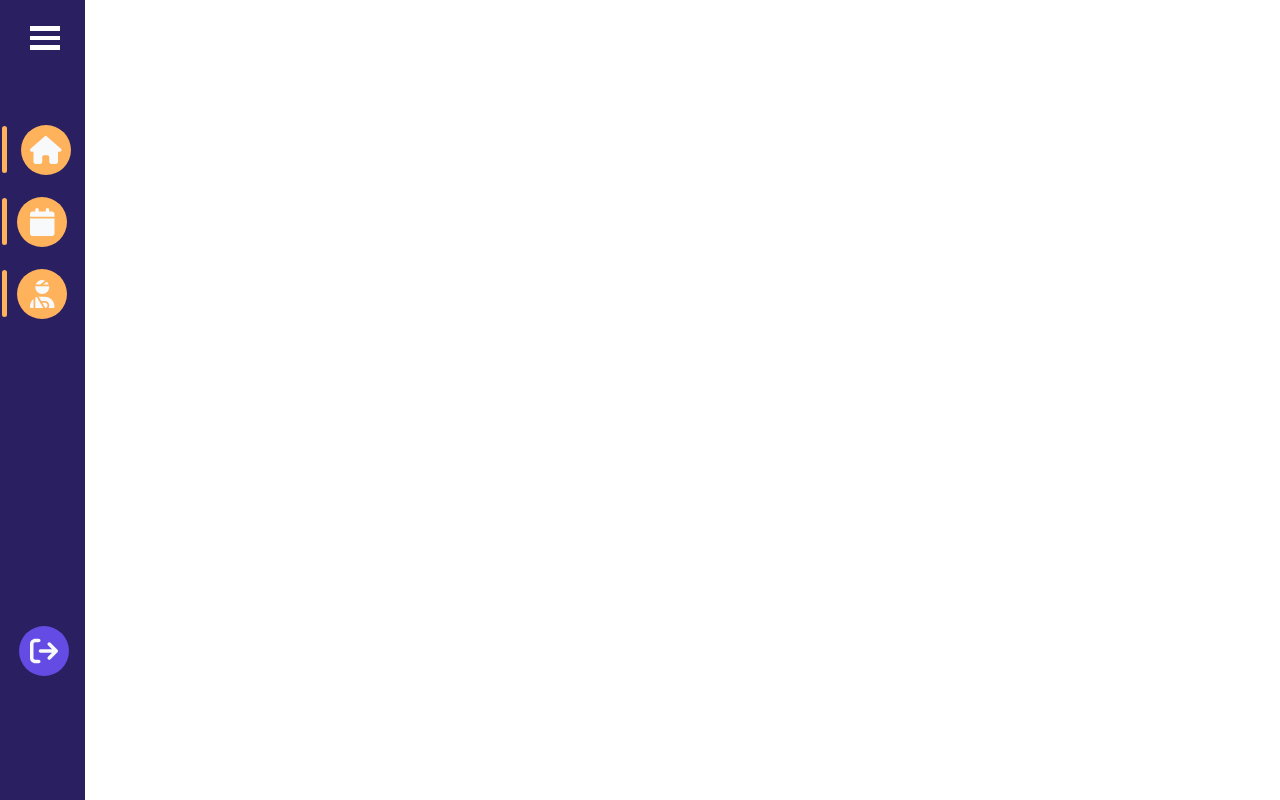
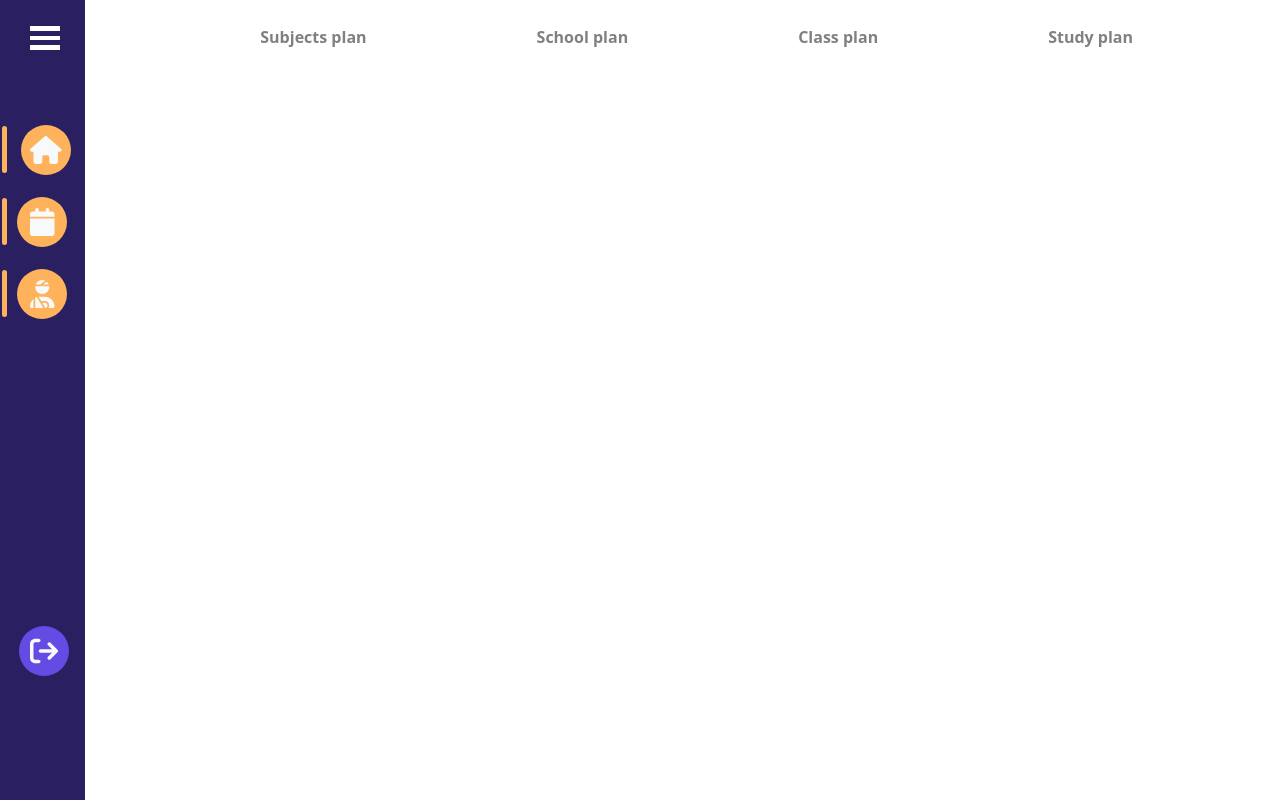
Before and after one commit to BAHAA-THE-KING/eduCloud_web, a React (Create React App) app: page /calendar in a window 1280 px wide. Built offline with nearby package versions, Linux system fonts and the light colour scheme.

Commit message:
Add Calender Routing.

```diff
--- a/src/App.js
+++ b/src/App.js
@@ -1,15 +1,16 @@
 import './App.css';
 import 'bootstrap/dist/css/bootstrap.min.css';
-import { BrowserRouter, Route, Routes } from 'react-router-dom';
-import { Calender, Home, Login } from './Pages';
-import { ADDEMPLOYEE, ADDSTUDENT, ADDSUPERVISOR, ADDTEACHER, ADDTEST, ADDTESTFORM, HOME, LOGIN, VIEWEMPLOYEES, VIEWEMPLOYEEDATA, VIEWSTUDENTS, VIEWTESTDATA, VIEWTESTFORMDATA, VIEWTESTFORMS, VIEWTESTS, ADDGRADE, VIEWGRADES, VIEWGRADEDATA, ADDCLASS, VIEWCLASSES, VIEWCLASSDATA, ADDSUBJECT, VIEWSUBJECTS, VIEWSUBJECTDATA, ADDABILITYTESTFORM, CALENDAR, ACCEPTSTUDENTS, VIEWMARKS, SELECTSTUDENTS, DISTRIBUTESTUDENTS, VIEWSTUDENTDATA, VIEWABILITYTESTFORMS, VIEWABILITYTESTFORMDATA, ANALYZETESTS } from "./handlers"
-import { SideNavbar } from './components';
+import { BrowserRouter, Route, Routes, useLocation } from 'react-router-dom';
+import { SchoolCalender, Home, Login, SubjectsCalender } from './Pages';
+import { ADDEMPLOYEE, ADDSTUDENT, ADDSUPERVISOR, ADDTEACHER, ADDTEST, ADDTESTFORM, HOME, LOGIN, VIEWEMPLOYEES, VIEWEMPLOYEEDATA, VIEWSTUDENTS, VIEWTESTDATA, VIEWTESTFORMDATA, VIEWTESTFORMS, VIEWTESTS, ADDGRADE, VIEWGRADES, VIEWGRADEDATA, ADDCLASS, VIEWCLASSES, VIEWCLASSDATA, ADDSUBJECT, VIEWSUBJECTS, VIEWSUBJECTDATA, ADDABILITYTESTFORM, ACCEPTSTUDENTS, VIEWMARKS, SELECTSTUDENTS, DISTRIBUTESTUDENTS, VIEWSTUDENTDATA, VIEWABILITYTESTFORMS, VIEWABILITYTESTFORMDATA, ANALYZETESTS, CALENDAR } from "./handlers"
+import { CalendarHeader, SideNavbar } from './components';
+import { useEffect } from 'react';
 
 function App() {
   return (
     <BrowserRouter>
       <Routes>
-        <Route path="/login" element={<Login />} />
+        <Route path={LOGIN} element={<Login />} />
         <Route
           path="*"
           element={
@@ -17,7 +18,18 @@ function App() {
               <SideNavbar />
               <Routes>
                 <Route path={HOME} element={<Home />} />
-                <Route path={CALENDAR} element={<Calender />} />
+                <Route path={CALENDAR.main + "/*"} element={
+                  <div
+                    className='w-100'
+                    style={{ display: "flex", flexFlow: "nowrap column" }}
+                  >
+                    <CalendarHeader />
+                    <Routes>
+                      <Route path={CALENDAR.school} element={<SchoolCalender />} />
+                      <Route path={CALENDAR.subjects} element={<SubjectsCalender />} />
+                    </Routes>
+                  </div>
+                } />
               </Routes>
             </div>
           }
--- a/src/Pages/Calender.js
+++ /dev/null
@@ -1,14 +0,0 @@
-import { Container } from "react-bootstrap";
-import * as handlers from '../handlers';
-
-function Calender() {
-   return (
-      <>
-         <Container className="h-100 w-75">
-
-         </Container>
-      </>
-   );
-}
-
-export default Calender;
--- a/src/Pages/Home.js
+++ b/src/Pages/Home.js
@@ -41,7 +41,7 @@ const cards = [
             {"(address, phone, parents situation, ...)."}
          </>,
       image: "Images/calender.png",
-      to: handlers.CALENDAR
+      to: handlers.CALENDAR.main + handlers.CALENDAR.school
    },
    {
       header: "About us",
@@ -107,6 +107,7 @@ function Home() {
                            index={index}
                            isActive={active === index}
                            setActive={setActive}
+                           key={card.to}
                         />
                   )
                }
--- /dev/null
+++ b/src/Pages/SchoolCalender.js
@@ -0,0 +1,33 @@
+import { Container, Row } from "react-bootstrap";
+import * as handlers from '../handlers';
+import { Cell } from "../components";
+import { useState } from "react";
+
+function SchoolCalender() {
+   const [plans, setPlans] = useState([
+      {
+         text: "Parnets meeting.",
+         status: "completed"
+      },
+      {
+         text: "bye",
+         status: "pending"
+      },
+      {
+         text: "noooo",
+         status: "skipped"
+      }
+   ]);
+
+   return (
+      <>
+         <Container className="h-100" fluid>
+            <Row>
+               <Cell plans={plans} />
+            </Row>
+         </Container>
+      </>
+   );
+}
+
+export default SchoolCalender;
--- /dev/null
+++ b/src/Pages/SubjectsCalender.js
@@ -0,0 +1,7 @@
+function SubjectsCalender() {
+   return (
+      <></>
+   );
+}
+
+export default SubjectsCalender;
--- a/src/Pages/index.js
+++ b/src/Pages/index.js
@@ -1,5 +1,6 @@
 import Login from "./Login";
 import Home from "./Home";
-import Calender from "./Calender";
+import SchoolCalender from "./SchoolCalender";
+import SubjectsCalender from "./SubjectsCalender";
 
-export { Login, Home, Calender };
+export { Login, Home, SchoolCalender, SubjectsCalender };
--- /dev/null
+++ b/src/components/CalendarHeader.js
@@ -0,0 +1,66 @@
+import { Container } from "react-bootstrap";
+import * as handlers from "../handlers";
+import { Link } from "react-router-dom";
+import { useState } from "react";
+
+const sections = [
+   {
+      title: "Subjects plan",
+      to: handlers.CALENDAR.main + handlers.CALENDAR.subjects
+   },
+   {
+      title: "School plan",
+      to: handlers.CALENDAR.main + handlers.CALENDAR.school
+   },
+   {
+      title: "Class plan",
+      to: handlers.CALENDAR.main + handlers.CALENDAR.class
+   },
+   {
+      title: "Study plan",
+      to: handlers.CALENDAR.main + handlers.CALENDAR.study
+   }
+];
+
+function CalendarHeader() {
+   const [path, setPath] = useState(window.location.pathname);
+   return (
+      <Container fluid>
+         <div
+            style={{
+               display: "flex",
+               justifyContent: "flex-end",
+               alignItems: "center"
+            }}>
+            {
+               sections.map(
+                  section =>
+                     <Link
+                        to={section.to}
+                        onClick={() => setPath(section.to)}
+                        style={{
+                           marginRight: "100px",
+                           marginTop: "10px",
+                           backgroundColor: path === section.to ? "#2A1F61" : "transparent",
+                           padding: "15px 35px",
+                           borderRadius: "20px"
+                        }}
+                     >
+                        <span
+                           style={{
+                              color: path === section.to ? "white" : "gray"
+                           }}
+                        >
+                           <b>
+                              {section.title}
+                           </b>
+                        </span>
+                     </Link>
+               )
+            }
+         </div>
+      </Container>
+   );
+}
+
+export default CalendarHeader;
--- /dev/null
+++ b/src/components/Cell.js
@@ -0,0 +1,60 @@
+function Cell({ active, odd, plans }) {
+   return (
+      <div
+         style={{
+            width: "160px",
+            paddingLeft: "20px",
+            height: "90px",
+            paddingTop: "5px",
+            backgroundColor: active ? "#71B4E8" : (odd ? "#D9D2FE" : "#2A1F61"),
+            color: "white",
+            display: "flex",
+            flexFlow: "nowrap row"
+         }}>
+         <span style={{ flex: "1" }}>
+            <h4>
+               <b>
+                  31
+               </b>
+            </h4>
+         </span>
+         <span
+            style={{
+               fontSize: "0.75rem",
+               flex: "3",
+               textAlign: "start",
+               overflow: "hidden",
+            }}>
+            <ul
+               style={{
+                  listStyle: "none",
+                  paddingLeft: "1rem",
+                  marginTop: "15px"
+               }}>
+               {
+                  plans.map(
+                     plan =>
+                        <li style={{ marginBottom: "5px" }} key={plan.text}>
+                           <div style={{ whiteSpace: "nowrap" }}>
+                              <span
+                                 style={{
+                                    display: "inline-block",
+                                    width: "10px",
+                                    height: "10px",
+                                    backgroundColor: plan.status === "completed" ? "#43E867" : plan.status === "pending" ? "#FFAA64" : plan.status === "skipped" ? "#FD000E" : "gray",
+                                    borderRadius: "50%"
+                                 }}
+                              ></span>
+                              <span style={{ marginLeft: "5px" }}>
+                                 {plan.text}
+                              </span>
+                           </div>
+                        </li>
+                  )
+               }
+            </ul>
+         </span>
+      </div>
+   );
+}
+export default Cell;
--- a/src/components/index.js
+++ b/src/components/index.js
@@ -2,5 +2,7 @@ import PasswordInput from "./PasswordInput/PasswordInput";
 import TextInput from "./TextInput/TextInput";
 import myCard from "./Card";
 import SideNavbar from "./SideNavbar";
+import Cell from "./Cell";
+import CalendarHeader from "./CalendarHeader";
 
-export { PasswordInput, TextInput, myCard as Card, SideNavbar };
+export { PasswordInput, TextInput, myCard as Card, SideNavbar, Cell, CalendarHeader };
--- a/src/handlers.js
+++ b/src/handlers.js
@@ -38,7 +38,13 @@ const ADDABILITYTESTFORM = "/ability-test-form/add";
 const VIEWABILITYTESTFORMS = "/ability-test-form";
 const VIEWABILITYTESTFORMDATA = "/ability-test-form/view/";
 
-const CALENDAR = "/calendar";
+const CALENDAR = {
+   main: "/calendar",
+   subjects: "/subject",
+   school: "/school",
+   class: "/class",
+   study: "/study",
+};
 
 const ACCEPTSTUDENTS = "/student/accept";
 const SELECTSTUDENTS = "/student/select";
@@ -49,6 +55,11 @@ const host = "http://localhost:8000/V1.0";
 
 function getToken() {
    return JSON.parse(localStorage.getItem("auth")).token;
+}
+
+function logOut() {
+   localStorage.removeItem("auth");
+   goTo(LOGIN);
 }
 
 function goTo(path) {
@@ -2268,7 +2279,7 @@ function removeEmployeeRole(id, roles, func) {
 }
 
 export { goTo, HOME, LOGIN, ADDEMPLOYEE, ADDTEACHER, ADDSUPERVISOR, VIEWEMPLOYEES, ADDSTUDENT, VIEWEMPLOYEEDATA, ADDTESTFORM, VIEWTESTFORMS, VIEWTESTFORMDATA, VIEWSTUDENTS, VIEWSTUDENTDATA, ADDTEST, VIEWTESTS, VIEWTESTDATA, ADDGRADE, VIEWGRADES, VIEWGRADEDATA, ADDCLASS, VIEWCLASSES, VIEWCLASSDATA, ADDSUBJECT, VIEWSUBJECTS, VIEWSUBJECTDATA, ADDABILITYTESTFORM, CALENDAR, ACCEPTSTUDENTS, VIEWMARKS, SELECTSTUDENTS, DISTRIBUTESTUDENTS, VIEWABILITYTESTFORMS, VIEWABILITYTESTFORMDATA, ANALYZETESTS };
-export { logIn, getRoles, getSubjects };
+export { logIn, logOut, getRoles, getSubjects };
 export { addEmployee, addTeacher, addSupervisor, addEmployeeRole, getEmployees, getEmployeeData, regeneratePassword, editEmployee, removeEmployeeRole };
 export { addTestForm, getTestForms, getTestFormData, editTestForm };
 export { addTest, getTests, getTestData, editTest };
```
Also changed, not shown: src/App.css (+24 -6 lines), src/components/SideNavbar.js (+21 -2 lines).
